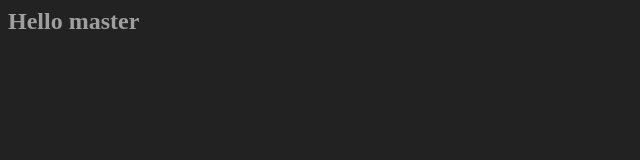
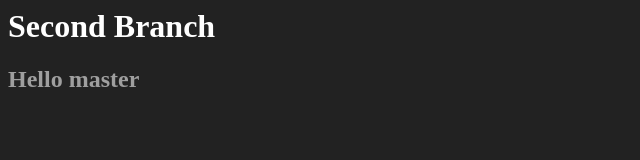
Before and after one commit to noormohammedb/test_git_merge, a plain HTML site: page index.html in a window 1280 px wide. Shown: the whole page, without its empty margins (0-640 px from the left). Drawn offline with Linux system fonts and the light colour scheme.

Commit message:
just edit

```diff
--- a/index.html
+++ b/index.html
@@ -7,6 +7,9 @@
 </head>
 <body>
     <div id="main">
+        <h1 style="color: #fff;">
+            Second Branch
+        </h1>
         <h2>
             Hello master
         </h2>
```
